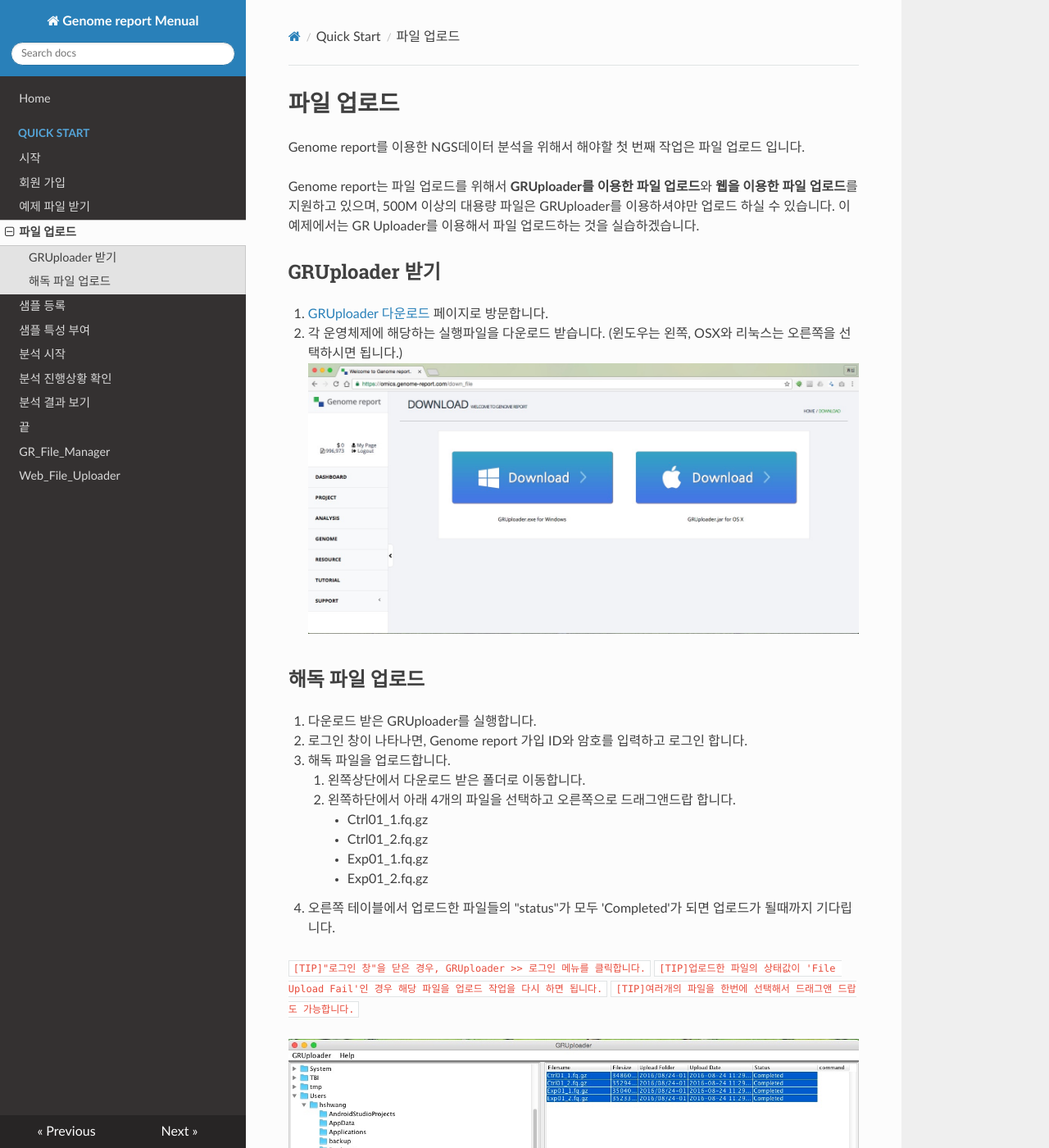
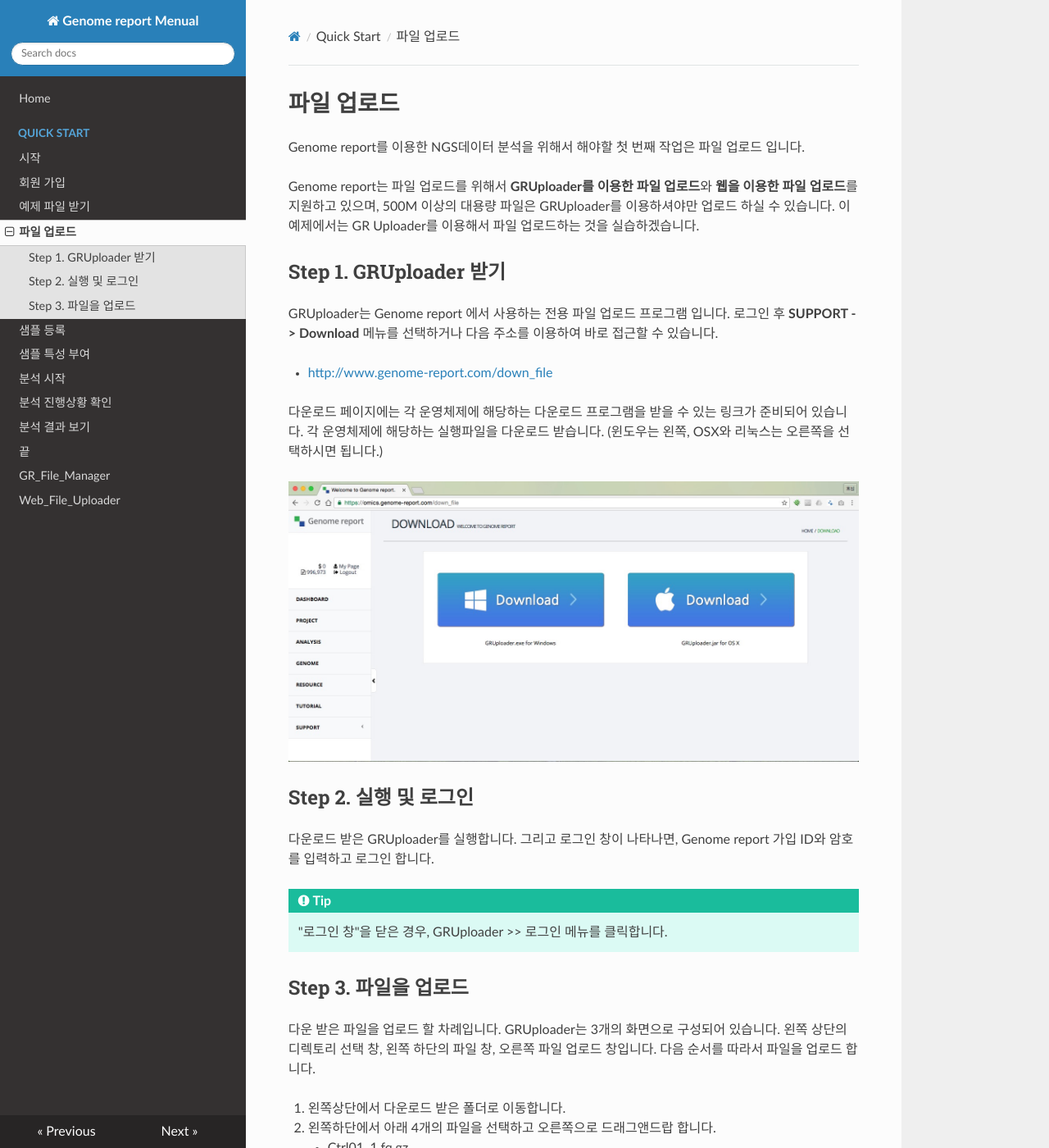
Before and after one commit to genomereport/gimanual, an MkDocs documentation site: the page built from docs/quick_start/file_upload.md, in a window 1280 px wide and 1400 px high. Shown: the whole window at 82% size. Built offline with MkDocs 1.6.1, drawn with Linux system fonts in a browser that asks for light colours; nearby versions of some CDN libraries; old or Windows-style settings are respelled for this version of MkDocs; some of the changed text lies outside the part shown.

Commit message:
update example_down.

`````diff
--- a/docs/quick_start/file_upload.md
+++ b/docs/quick_start/file_upload.md
@@ -7,34 +7,43 @@ Genome report는 파일 업로드를 위해서
 업로드 하실 수 있습니다. 이 예제에서는 GR Uploader를 이용해서 파일 업로드하는 것을 실습하겠습니다.
 
 
-## GRUploader 받기
+## Step 1. GRUploader 받기
 
-1. <a href="http://www.genome-report.com/down_file" target="_blank"> GRUploader 다운로드</a> 페이지로 방문합니다.
-2. 각 운영체제에 해당하는 실행파일을 다운로드 받습니다. (윈도우는 왼쪽, OSX와 리눅스는 오른쪽을 선택하시면 됩니다.)
+GRUploader는 Genome report 에서 사용하는 전용 파일 업로드 프로그램 입니다. 로그인 후  **SUPPORT -> Download** 메뉴를 선택하거나 다음 주소를 이용하여 바로 접근할 수 있습니다.
+
+* <a href="http://www.genome-report.com/down_file" target="_blank">http://www.genome-report.com/down_file</a>
+
+다운로드 페이지에는 각 운영체제에 해당하는 다운로드 프로그램을 받을 수 있는 링크가 준비되어 있습니다.
+각 운영체제에 해당하는 실행파일을 다운로드 받습니다. (윈도우는 왼쪽, OSX와 리눅스는 오른쪽을 선택하시면 됩니다.)
+
 ![화면](https://github.com/genomereport/gimanual/raw/master/docs/images/screen_3.jpg)
 
 
-## 해독 파일 업로드
+## Step 2. 실행 및 로그인
 
-1. 다운로드 받은 GRUploader를 실행합니다.
-2. 로그인 창이 나타나면, Genome report 가입 ID와 암호를 입력하고 로그인 합니다.
-3. 해독 파일을 업로드합니다.
-    1. 왼쪽상단에서 다운로드 받은 폴더로 이동합니다.
-    2. 왼쪽하단에서 아래 4개의 파일을 선택하고 오른쪽으로 드래그앤드랍 합니다.
-        - Ctrl01_1.fq.gz
-        - Ctrl01_2.fq.gz
-        - Exp01_1.fq.gz
-        - Exp01_2.fq.gz
-4. 오른쪽 테이블에서 업로드한 파일들의 "status"가 모두 'Completed'가 되면 업로드가 될때까지 기다립니다.
+다운로드 받은 GRUploader를 실행합니다. 그리고  로그인 창이 나타나면, Genome report 가입 ID와 암호를 입력하고 로그인 합니다.
 
-   ````
-   [TIP]"로그인 창"을 닫은 경우, GRUploader >> 로그인 메뉴를 클릭합니다.
-   ````
-   ````
-   [TIP]업로드한 파일의 상태값이 'File Upload Fail'인 경우 해당 파일을 업로드 작업을 다시 하면 됩니다.
-   ````
-   ````
-   [TIP]여러개의 파일을 한번에 선택해서 드래그앤 드랍도 가능합니다.
-   ````
+!!!tip "Tip"
+    "로그인 창"을 닫은 경우, GRUploader >> 로그인 메뉴를 클릭합니다.
+
+## Step 3. 파일을 업로드
+
+다운 받은 파일을 업로드 할 차례입니다. GRUploader는 3개의 화면으로 구성되어 있습니다. 왼쪽 상단의 디렉토리 선택 창, 왼쪽 하단의 파일 창, 오른쪽 파일 업로드 창입니다.
+다음 순서를 따라서 파일을 업로드 합니다.
+
+1. 왼쪽상단에서 다운로드 받은 폴더로 이동합니다.
+1. 왼쪽하단에서 아래 4개의 파일을 선택하고 오른쪽으로 드래그앤드랍 합니다.
+    - Ctrl01_1.fq.gz
+    - Ctrl01_2.fq.gz
+    - Exp01_1.fq.gz
+    - Exp01_2.fq.gz
+1. 오른쪽 테이블에서 업로드한 파일들의 "Status"가 모두 'Completed'가 되면 업로드가 될때까지 기다립니다.
+
+!!!note "Note"
+    업로드한 파일의 상태값이 'File Upload Fail'인 경우 해당 파일을 업로드 작업을 다시 하면 됩니다.
+
+!!!tip "Tip"
+    여러개의 파일을 한번에 선택해서 드래그앤 드랍도 가능합니다.
+
 
 ![화면](https://github.com/genomereport/gimanual/raw/master/docs/images/gruploader_screen_1.jpg)
--- a/mkdocs.yml
+++ b/mkdocs.yml
@@ -17,3 +17,5 @@ pages:
 - Web_File_Uploader: Web_File_Uploader.md
 
 theme: readthedocs
+markdown_extensions:
+  - markdown.extensions.admonition
`````
Also changed, not shown: docs/quick_start/example_download.md (+25 -14 lines).
